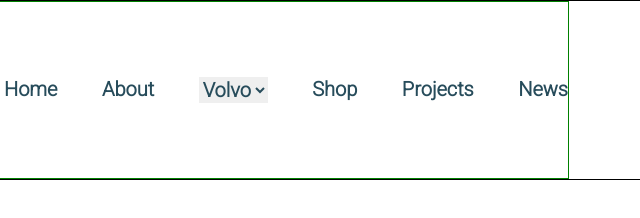
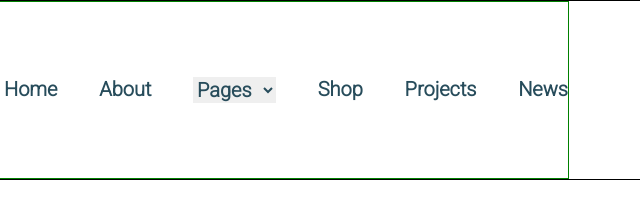
Before and after one commit to GiorgiKakhetelidz1/final-work-Giorgi-Kakhetelidze, a plain HTML site: page index.html in a window 1280 px wide. Shown: the full height of the page, 272-912 px from the left. Drawn offline with Linux system fonts and the light colour scheme.

Commit message:
Update index.html
update index.html

```diff
--- a/index.html
+++ b/index.html
@@ -29,10 +29,10 @@
                             <li>
                                 <form action="">
                                     <select id="" name="">
-                                      <option value="volvo">Volvo</option>
-                                      <option value="saab">Saab</option>
-                                      <option value="fiat">Fiat</option>
-                                      <option value="audi">Audi</option>
+                                      <option value="Pages">Pages</option>
+                                      <option value="Photos">Photos</option>
+                                      <option value="...">...</option>
+                                      <option value="...">...</option>
                                     </select>
                                 </form>
                             </li>
```
